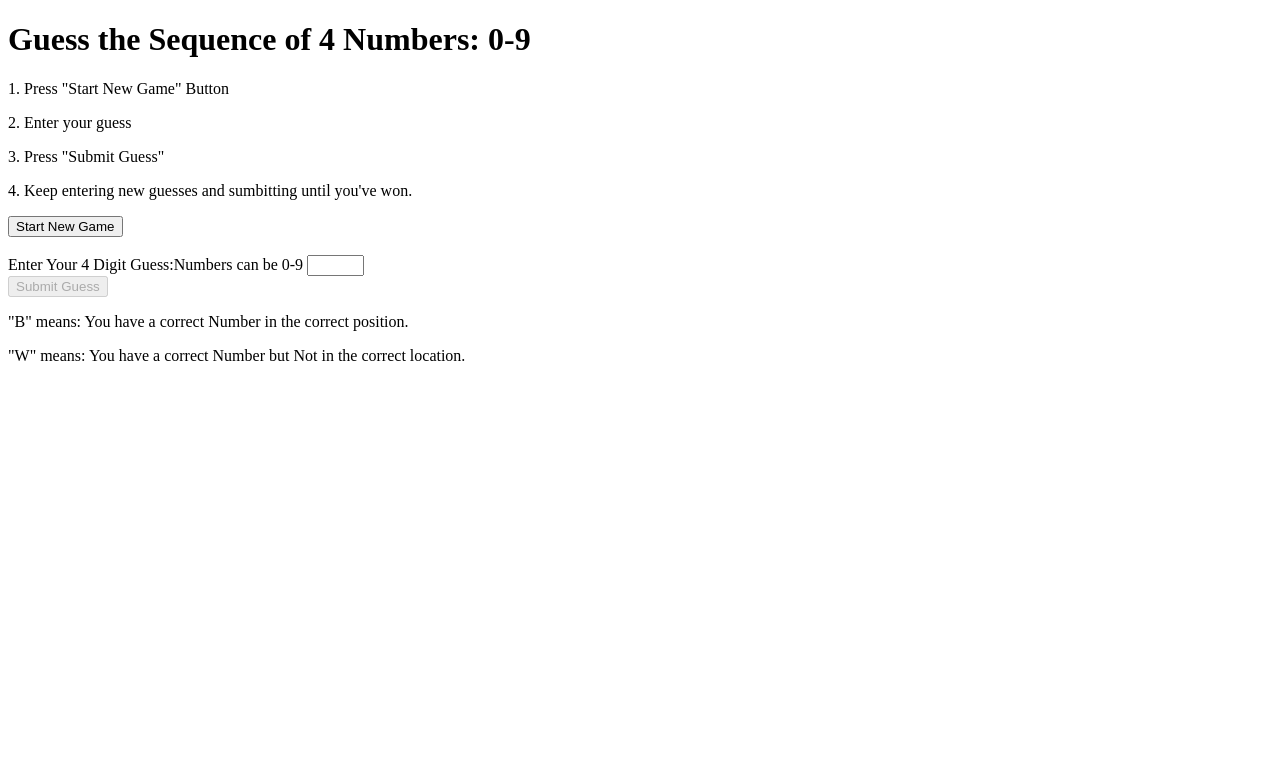
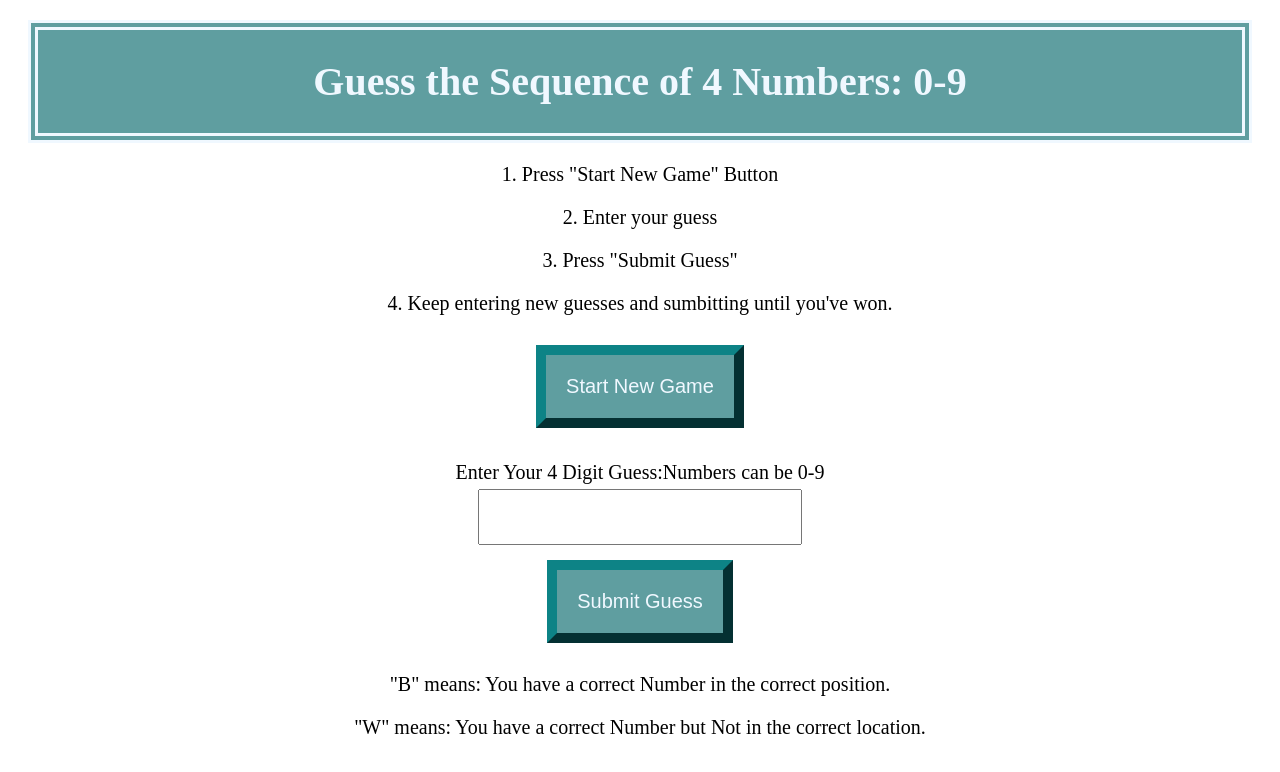
Before and after one commit to mongi3/webgame, a plain HTML site: page index.html in a window 1280 px wide. Drawn offline with Linux system fonts and the light colour scheme.

Commit message:
style page added

```diff
--- a/index.html
+++ b/index.html
@@ -2,24 +2,33 @@
 <html lang="en-us">
 <head>
     <meta charset="utf-8">
+    <meta name="viewport" content="width=device-width, initial-scale=1">
+    <meta name="description" content="Game: Guess the sequence of 4 numbers">
+    <link rel="stylesheet" href="styles/gamestyle.css">
     <title>Sequence Guessing Game</title>
-
-
-
 </head>
 
 <body>
+	<div class="name">
         <h1>Guess the Sequence of 4 Numbers: 0-9</h1>
+    </div>
+    <div class="instructions">
         <p> 1. Press "Start New Game" Button</p>
         <p> 2. Enter your guess</p>
         <p> 3. Press "Submit Guess"</p>
         <p> 4. Keep entering new guesses and sumbitting until you've won.</p>
-	 <button type="button" onclick="startNewGame()" value = "Reset form">Start New Game</button>
+    </div>
+    <div class="start">
+        <button class="startgame" type="button" onclick="startNewGame()" value = "Reset form">Start New Game</button>
+    </div>
     <div id="random"></div><br>
+    <div>
         <label for="guess">Enter Your 4 Digit Guess:Numbers can be 0-9</label>
+    </div>
+    <div class="text-box">
 		  <input type="text" oninput="validateInput()" id="guess" maxlength="4" size="4">
-		<br>
-      <button disabled type="button" onclick="submitGuess()" id="submitButton">Submit Guess</button>
+    </div>
+    <button class="submit" disabled type="button" onclick="submitGuess()" id="submitButton">Submit Guess</button>
     <div id="answer"></div>
     <div id="count"></div>
     <p>"B" means: You have a correct Number in the correct position.</p>
--- a/styles/gamestyle.css
+++ b/styles/gamestyle.css
@@ -0,0 +1,43 @@
+body{
+    font-size: 20px;
+    text-align: center;
+}
+.name {
+    text-align: center;
+    background-color: cadetblue;
+    color: aliceblue;
+    padding: 1px;
+    margin: 20px;
+    border: 10px double aliceblue;
+}
+button {
+    background-color: cadetblue;
+    color: aliceblue;
+    padding: 20px;
+    font-size: 20px;
+    margin: 10px;
+    border: 10px outset #0D8386;
+
+}
+button:hover {
+    box-shadow: 10px 10px 20px #06123A;
+}
+#guess {
+    width: 25%;
+    height: 50px;
+    font-size: 50px;
+    text-align: center;
+    margin: 5px;
+}
+
+#answer
+
+.bw {
+    max-width: 75%;
+    text-align: center;
+    background-color: cadetblue;
+    color: aliceblue;
+    padding: 1px;
+    margin: auto;
+    border: 10px double aliceblue;
+}
```
Lines whose indentation alone changed are shown as unchanged.
